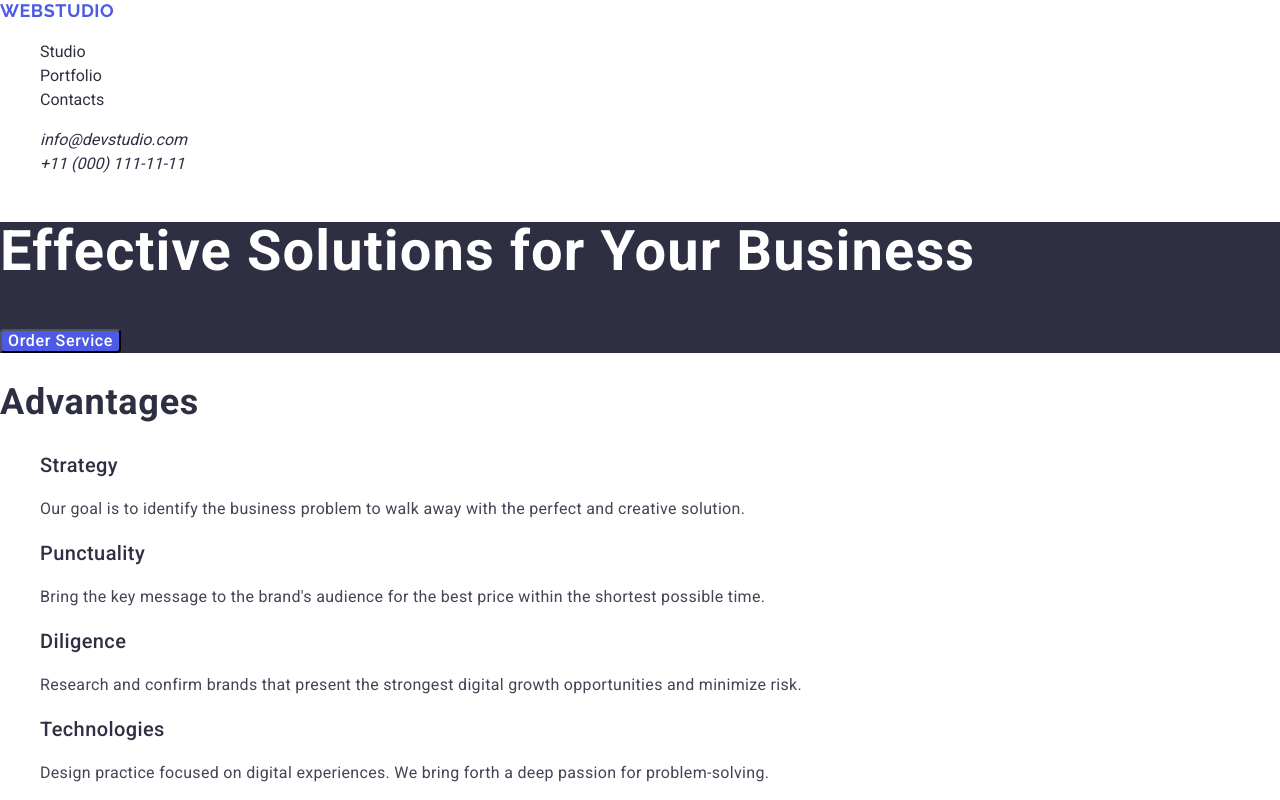
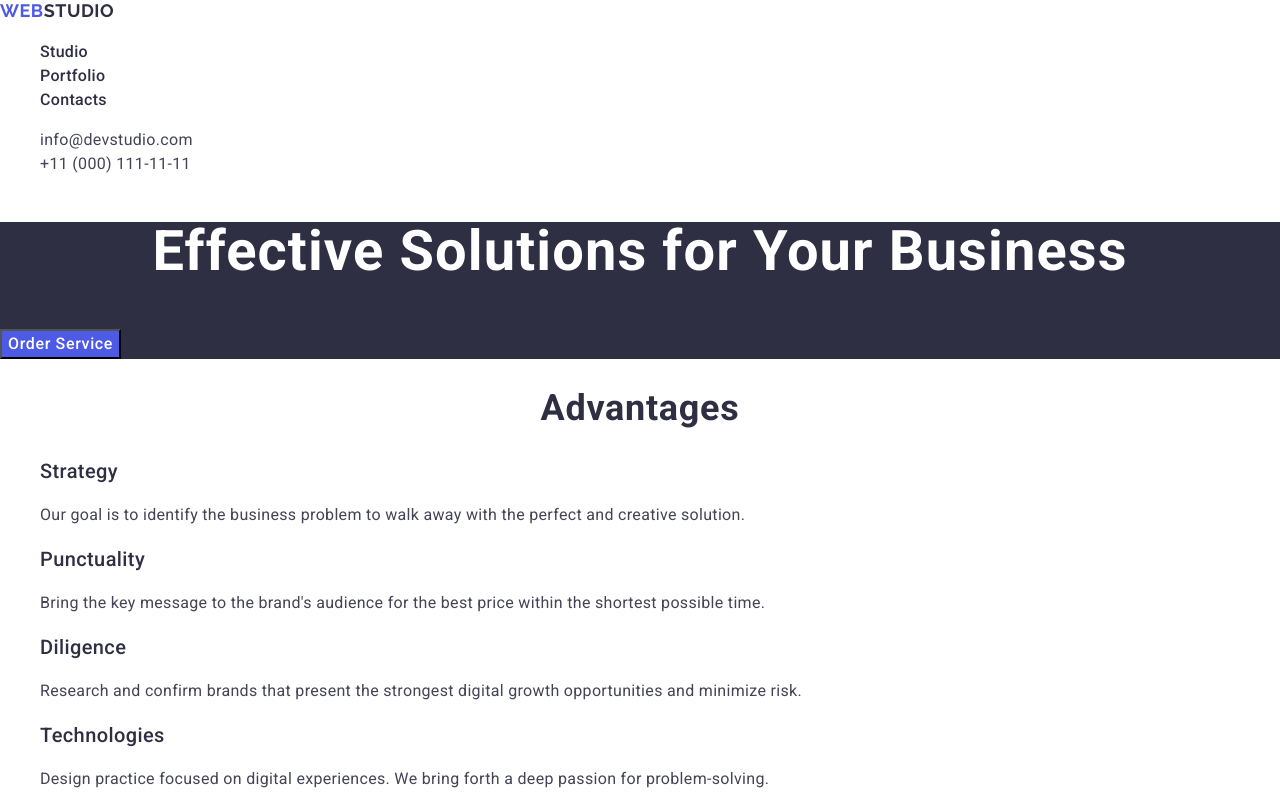
Before and after one commit to Tatiana88888/goit-markup-hw-02, a plain HTML site: page index.html in a window 1280 px wide. Shown: the top 800 px of the page. Drawn offline with nearby package versions, Linux system fonts and the light colour scheme.

Commit message:
add correction1

```diff
--- a/css/styles.css
+++ b/css/styles.css
@@ -2,43 +2,53 @@
 }
 
 .logo-link {
-    color: #2E2F42;
-    font-family: Raleway;
+    color: #4d5ae5;
+    font-family: Raleway, sans-serif;
     font-size: 18px;
     font-weight: 700;
-    line-height: 1.2;
+    line-height: 1.17;
     letter-spacing: 0.03em;
     text-transform: uppercase;
 }
-.web {
-    color: #4D5AE5;
-}
+.Studio {
+    color: #2e2f42;}
+
+    .Studio-footer { color: #f4f4fd;}
 .logo-link-footer {
-    color: #F4F4FD;
-    font-family: Raleway;
+    color: #4d5ae5;
+    font-family: Raleway, sans-serif;
     font-size: 18px;
     font-weight: 700;
-    line-height: 1.2;
+    line-height: 1.17;
     letter-spacing: 0.03em;
     text-transform: uppercase;
     text-decoration: none;
 }
 
 .nav-links a {color: #2E2F42;
+    font-weight: 500;
+    letter-spacing: 0.02em;
   }
 .nav-links a:hover, .nav-links a:focus {
-color: #4D5AE5;
+color: #404bbf;
 }
 .nav-links {list-style-type: none;}
 
 
 .nav-link-studio:active {color: #404BBF}
 
-.address-links a {color: #2E2F42;}
-.address-links a:hover {color: #4D5AE5;}
+.address {
+    font-style: normal;
+}
+.address-links a {
+    color: #434455;
+    letter-spacing: 0.02em;
+
+}
+.address-links a:hover, .address-links a:focus {color: #404bbf;}
 .address-links { list-style-type: none;}
 
-body {font-family: Roboto, FF DIN, DIN PT, Akkurat, sans-serif;
+body {font-family: Roboto, sans-serif;
       color: #434455;
       background-color: #FFF;
       line-height: 1.5;
@@ -50,6 +60,7 @@ body {font-family: Roboto, FF DIN, DIN PT, Akkurat, sans-serif;
     font-weight: 700;
     letter-spacing: 0.02em;
     line-height: 1.07;
+    text-align: center;
 }
 
 .section-title {
@@ -57,7 +68,8 @@ body {font-family: Roboto, FF DIN, DIN PT, Akkurat, sans-serif;
     font-size: 36px;
     font-weight: 700;
     letter-spacing: 0.02em;
-    line-height: 1.1;
+    line-height: 1.11;
+    text-align: center;
     text-transform: capitalize;
 }
 
@@ -72,15 +84,18 @@ body {font-family: Roboto, FF DIN, DIN PT, Akkurat, sans-serif;
 .text {
     font-size: 16px;
     letter-spacing: 0.02em;
+    line-height: 1.5;
+    color: #434455;
 }
 
 .button {
     cursor: pointer;
-    border-radius: 4px;
     background: #4D5AE5;
+    font-family: Roboto, sans-serif;
     font-size: 16px;
     font-weight: 500;
     letter-spacing: 0.04em;
+    line-height: 1.5;
     color: #FFF;
 }
 .button:hover, .button:focus  {
@@ -92,7 +107,7 @@ background-color: #404BBF;
 }
 
 .section3 {
-    background-color: #F4F4FD;
+    background-color: #FFFFFF;
 }
 
 .section-footer {
--- a/index.html
+++ b/index.html
@@ -19,7 +19,7 @@
     <header class="heder">
       <nav>
         <a href="./index.html" class="logo-link"
-          ><span class="web">Web</span>Studio
+          >Web<span class="Studio">Studio</span>
         </a>
         <ul class="nav-links">
           <li>
@@ -34,7 +34,7 @@
         </ul>
       </nav>
 
-      <address>
+      <address class="address">
         <ul class="address-links">
           <li>
             <a href="mailto:info@devstudio.com">info@devstudio.com</a>
@@ -115,7 +115,7 @@
       <h2 class="section-title">Our Portfolio</h2>
       <ul class="portfolio">
         <li>
-          <img src="./images/banking.jpg" alt=">Banking App" width="360" />
+          <img src="./images/banking.jpg" alt="Banking App" width="360" />
           <h3 class="section-text">Banking App</h3>
           <p class="text">App</p>
         </li>
@@ -153,7 +153,7 @@
 
     <footer class="section-footer">
       <a href="./index.html" class="logo-link-footer"
-        ><span class="web">Web</span>Studio
+        >Web<span class="Studio-footer">Studio</span>
       </a>
       <p class="section-footer-text">
         Increase the flow of customers and sales for your business with digital
```
